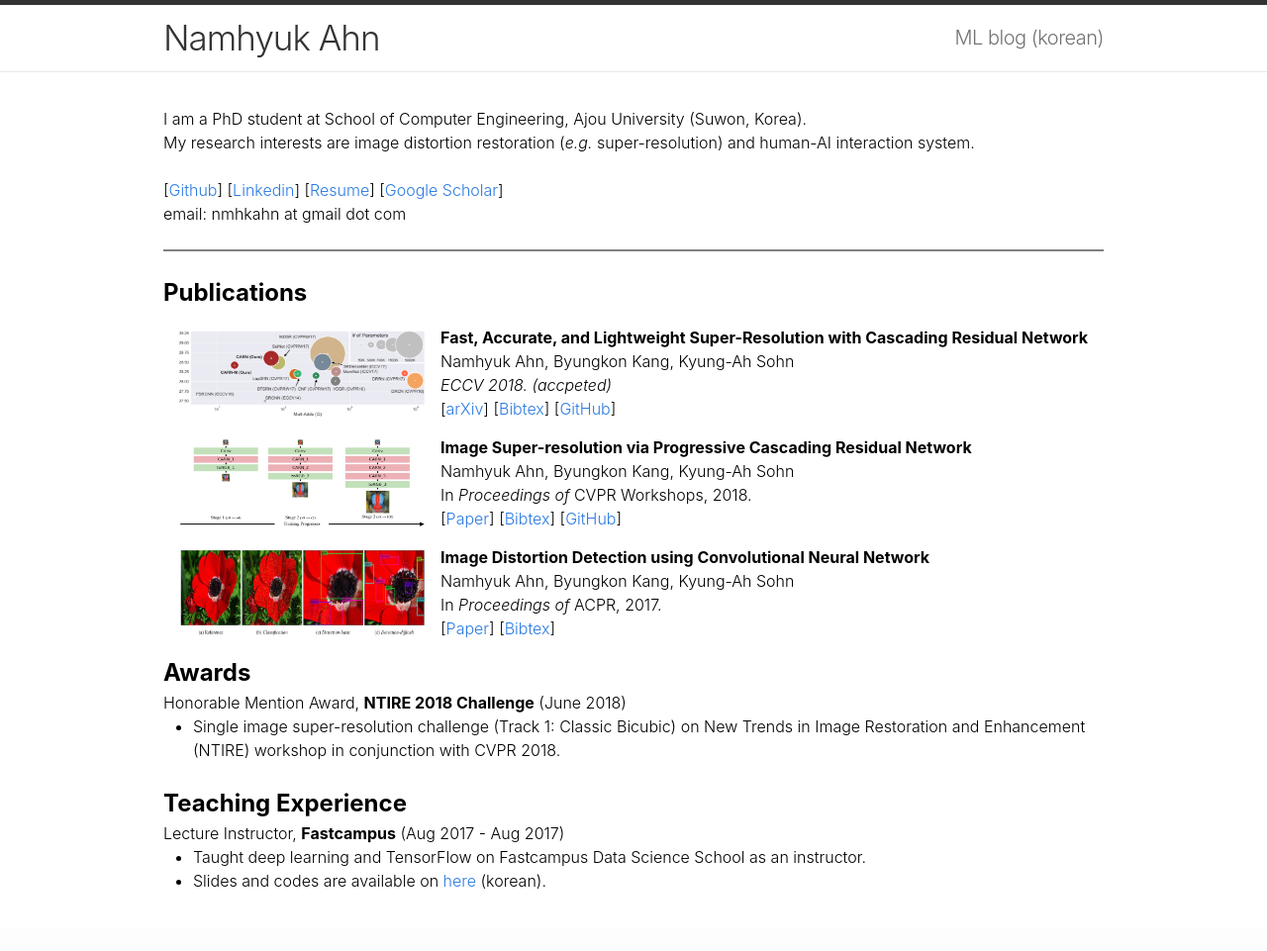
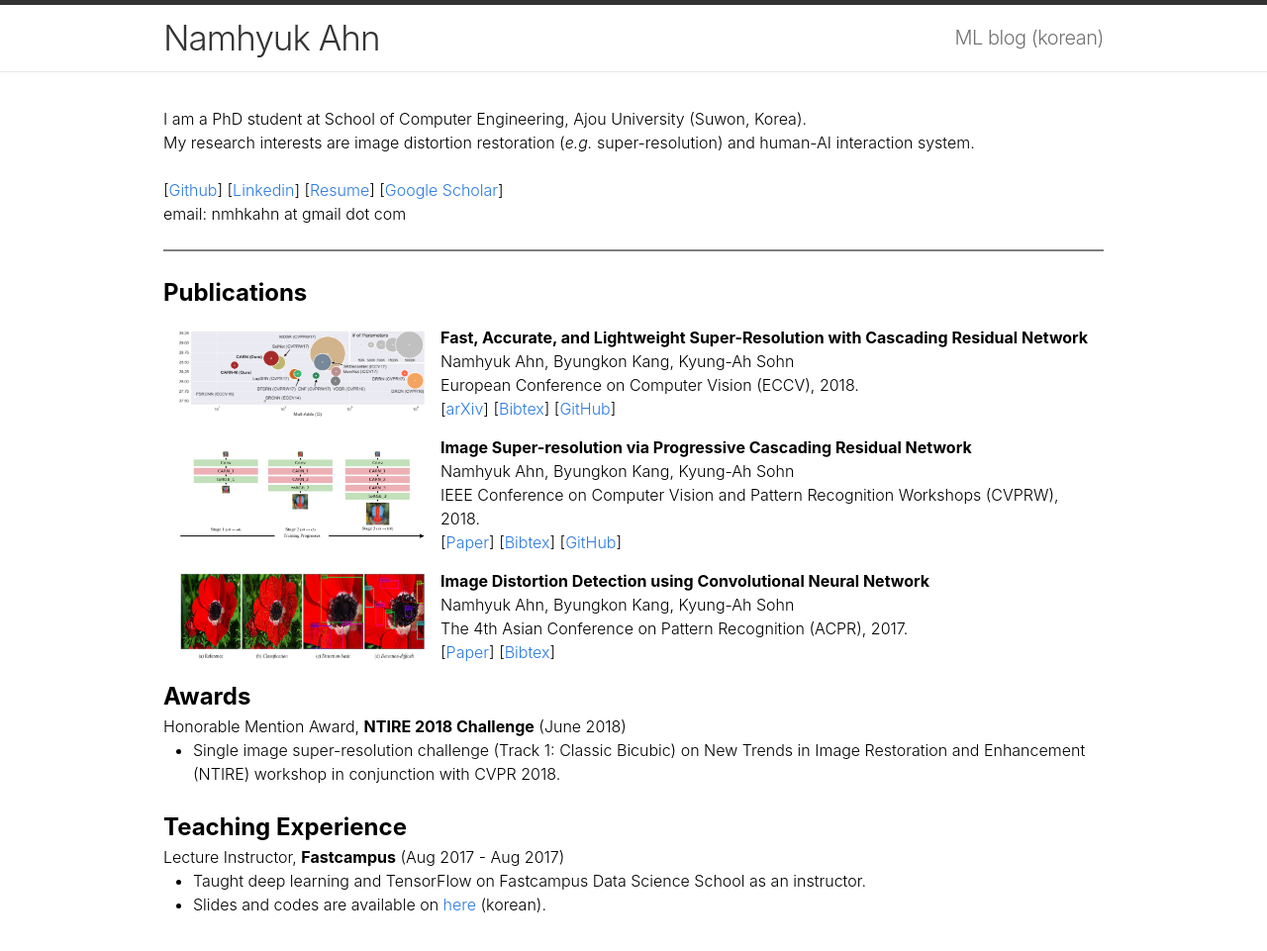
Before and after one commit to nmhkahn/nmhkahn.github.io, a Jekyll site: the page index.html, which Jekyll copies as it is, in a window 1280 px wide. Shown: the whole page at 99% size. Built offline with Jekyll 4.4.1, drawn with Linux system fonts in a browser that asks for light colours; before the commit the page ends 937 px from its top, so only the background shows below that.

Commit message:
Update resume

```diff
--- a/index.html
+++ b/index.html
@@ -73,7 +73,7 @@
                 <td>
                     <b>Fast, Accurate, and Lightweight Super-Resolution with Cascading Residual Network</b><br>
                     Namhyuk Ahn, Byungkon Kang, Kyung-Ah Sohn<br>
-                    <i>ECCV 2018. (accpeted)</i><br>
+                    European Conference on Computer Vision (ECCV), 2018.<br>
                     [<a href="https://arxiv.org/abs/1803.08664">arXiv</a>]
                     [<a href="./assets/paper/eccv2018.txt">Bibtex</a>]
                     [<a href="https://github.com/nmhkahn/CARN-pytorch">GitHub</a>]
@@ -87,7 +87,7 @@
                 <td>
                     <b>Image Super-resolution via Progressive Cascading Residual Network</b><br>
                     Namhyuk Ahn, Byungkon Kang, Kyung-Ah Sohn<br>
-                    In <i>Proceedings of</i> CVPR Workshops, 2018.<br>
+                    IEEE Conference on Computer Vision and Pattern Recognition Workshops (CVPRW), 2018.<br>
                     [<a href="http://openaccess.thecvf.com/content_cvpr_2018_workshops/papers/w13/Ahn_Image_Super-Resolution_via_CVPR_2018_paper.pdf">Paper</a>]
                     [<a href="./assets/paper/cvprw2018.txt">Bibtex</a>]
                     [<a href="https://github.com/nmhkahn/NTIRE2018">GitHub</a>]
@@ -101,7 +101,7 @@
                 <td>
                     <b>Image Distortion Detection using Convolutional Neural Network</b><br>
                     Namhyuk Ahn, Byungkon Kang, Kyung-Ah Sohn<br>
-                    In <i>Proceedings of</i> ACPR, 2017.<br>
+                    The 4th Asian Conference on Pattern Recognition (ACPR), 2017.<br>
                     [<a href="./assets/paper/acpr2017.pdf">Paper</a>]
                     [<a href="./assets/paper/acpr2017.txt">Bibtex</a>]
                 </td>
```
Also changed, not shown: 1 other file.
